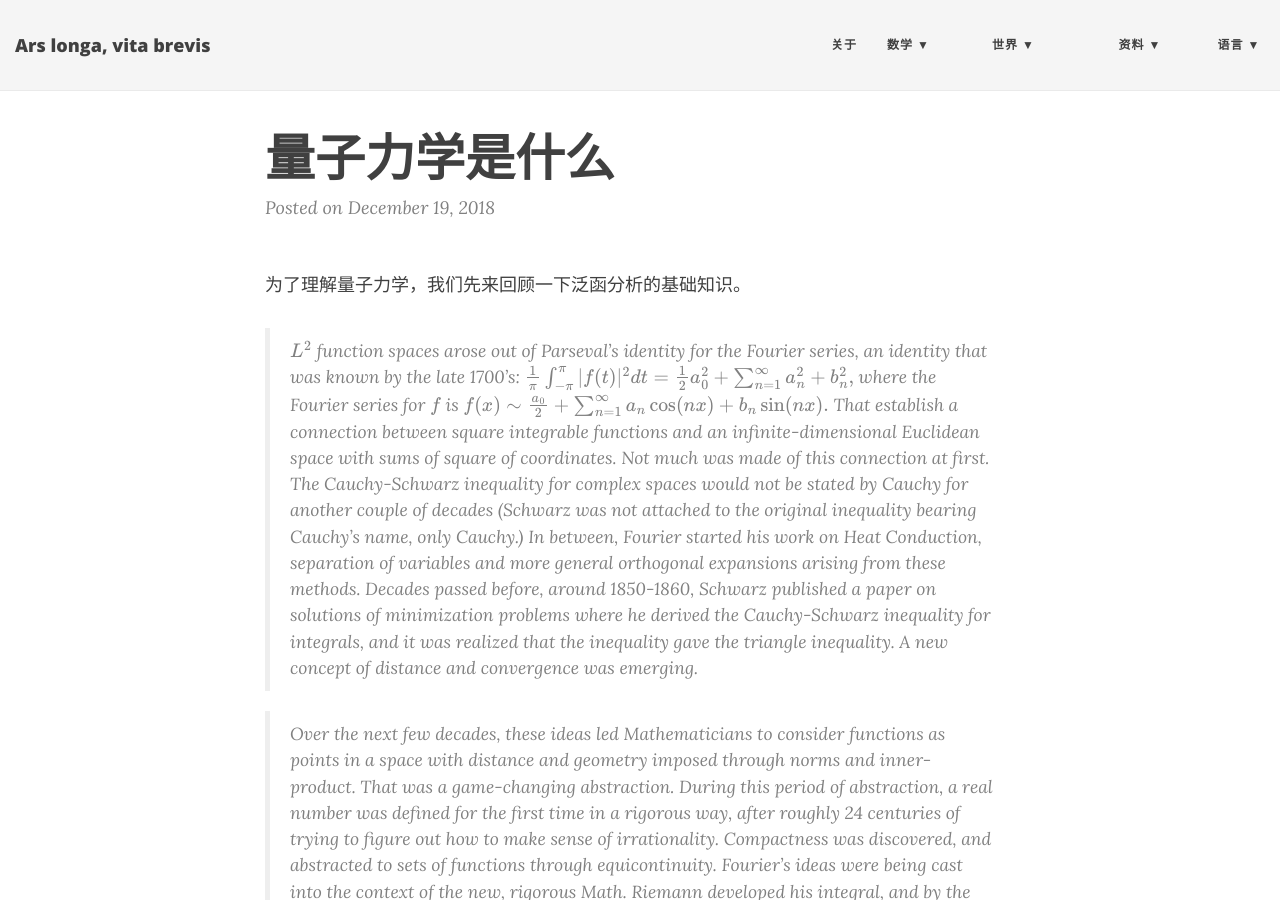
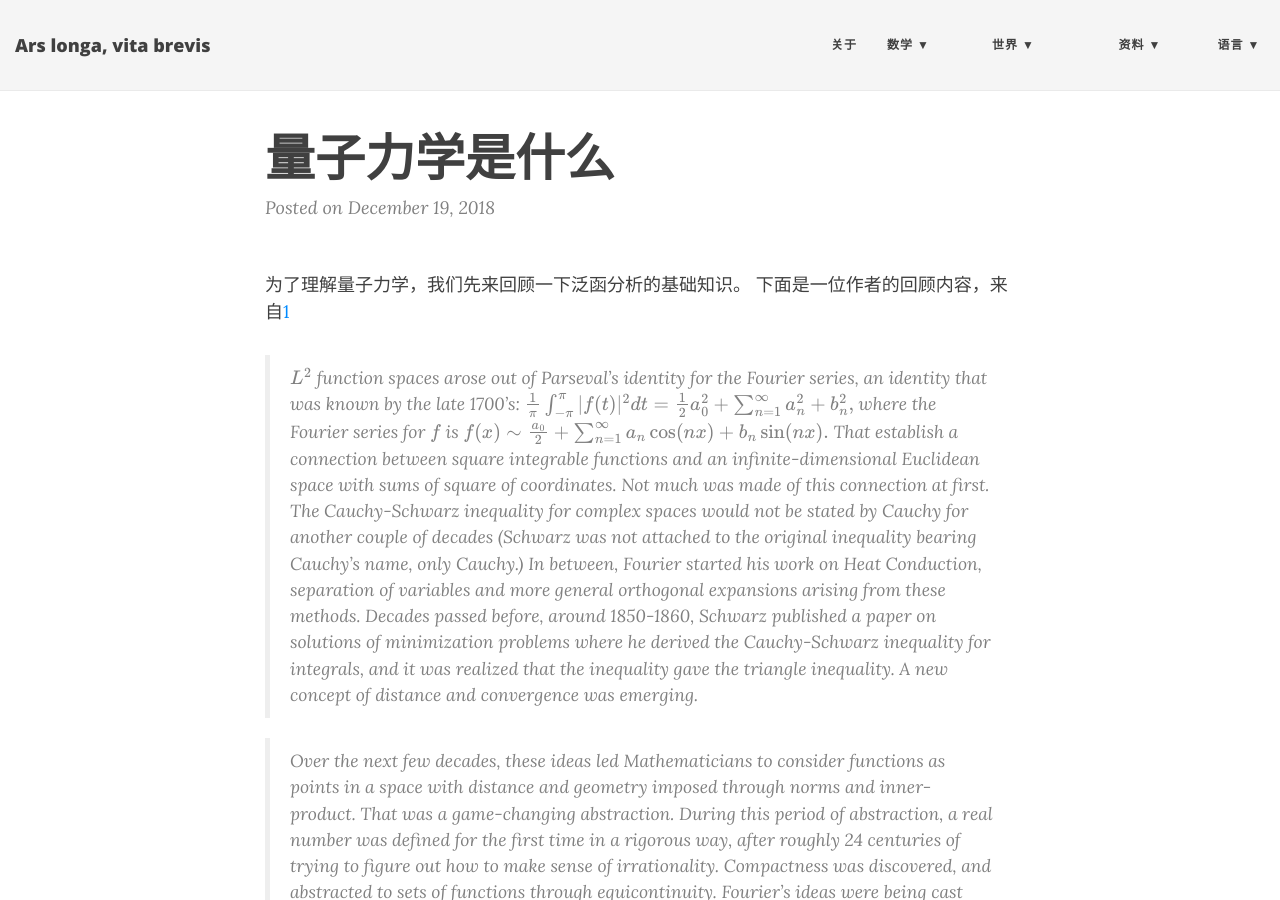
Before and after one commit to ZionPi/zionpi.github.io, a Jekyll site: the page built from _posts/2018-12-19-what-is-quantum-mechanic.md, in a window 1280 px wide and 900 px high. Built offline with Jekyll 4.4.1, drawn with Linux system fonts in a browser that asks for light colours; nearby versions of some CDN libraries; formulas are drawn with MathJax 3.

Commit message:
Update 2018-12-19-what-is-quantum-mechanic.md

```diff
--- a/_posts/2018-12-19-what-is-quantum-mechanic.md
+++ b/_posts/2018-12-19-what-is-quantum-mechanic.md
@@ -3,6 +3,7 @@ layout: post
 title: 量子力学是什么
 ---
 为了理解量子力学，我们先来回顾一下泛函分析的基础知识。
+下面是一位作者的回顾内容，来自[1](https://math.stackexchange.com/posts/1649963/)
 
 > $L^2$ function spaces arose out of Parseval's identity for the Fourier series, an identity that was known by the late 1700's:
 $$
```
